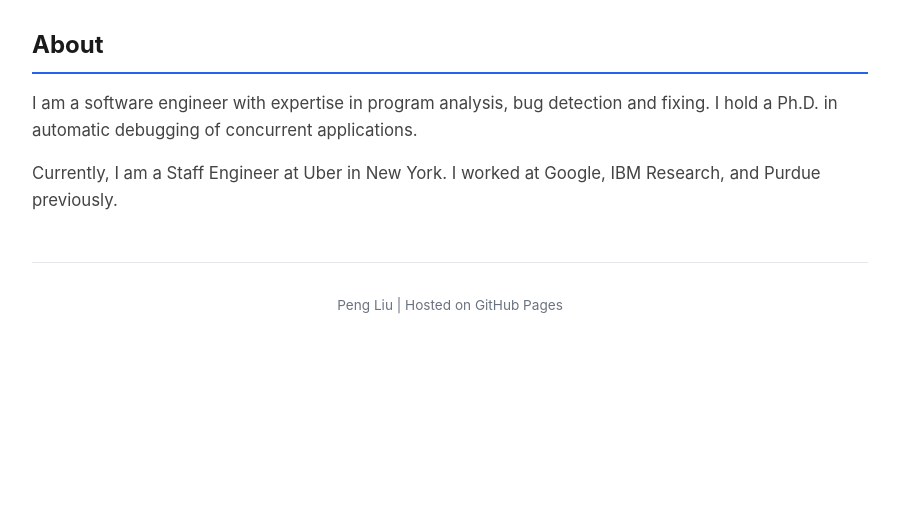
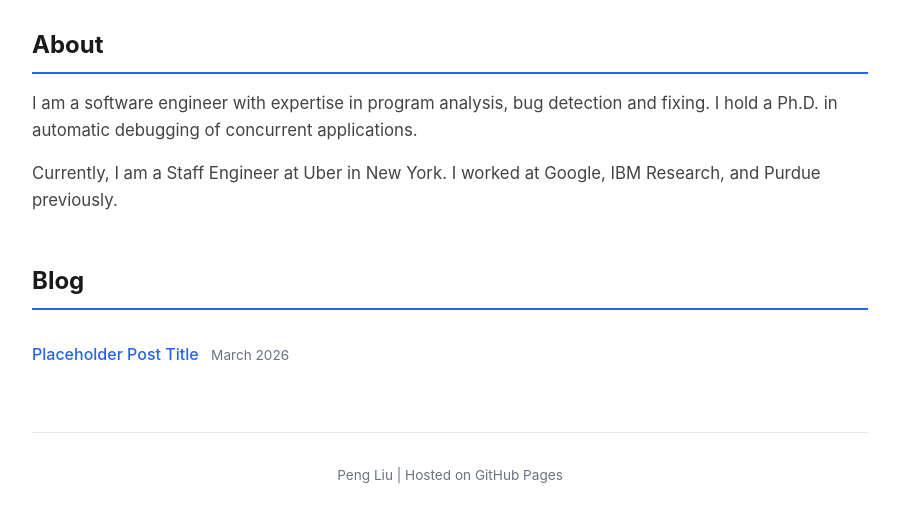
Before and after one commit to lpxz/lpxz.github.io, a plain HTML site: page index.html in a window 1280 px wide. Shown: the part 276-798 px from the top of the page, without its empty margins (190-1089 px from the left). Drawn offline with Linux system fonts and the light colour scheme.

Commit message:
Add blog section with placeholder entry

```diff
--- a/index.html
+++ b/index.html
@@ -113,6 +113,35 @@
             color: #ffffff;
         }
 
+        .blog-list {
+            list-style: none;
+        }
+
+        .blog-list li {
+            padding: 1rem 0;
+            border-bottom: 1px solid #e5e7eb;
+        }
+
+        .blog-list li:last-child {
+            border-bottom: none;
+        }
+
+        .blog-list a {
+            color: #2563eb;
+            text-decoration: none;
+            font-weight: 500;
+        }
+
+        .blog-list a:hover {
+            text-decoration: underline;
+        }
+
+        .blog-list .date {
+            color: #6b7280;
+            font-size: 0.85rem;
+            margin-left: 0.5rem;
+        }
+
         footer {
             text-align: center;
             color: #6b7280;
@@ -176,6 +205,16 @@
             </p>
         </section>
 
+        <section class="blog">
+            <h2>Blog</h2>
+            <ul class="blog-list">
+                <li>
+                    <a href="#">Placeholder Post Title</a>
+                    <span class="date">March 2026</span>
+                </li>
+            </ul>
+        </section>
+
         <footer>
             Peng Liu | Hosted on GitHub Pages
         </footer>
```
